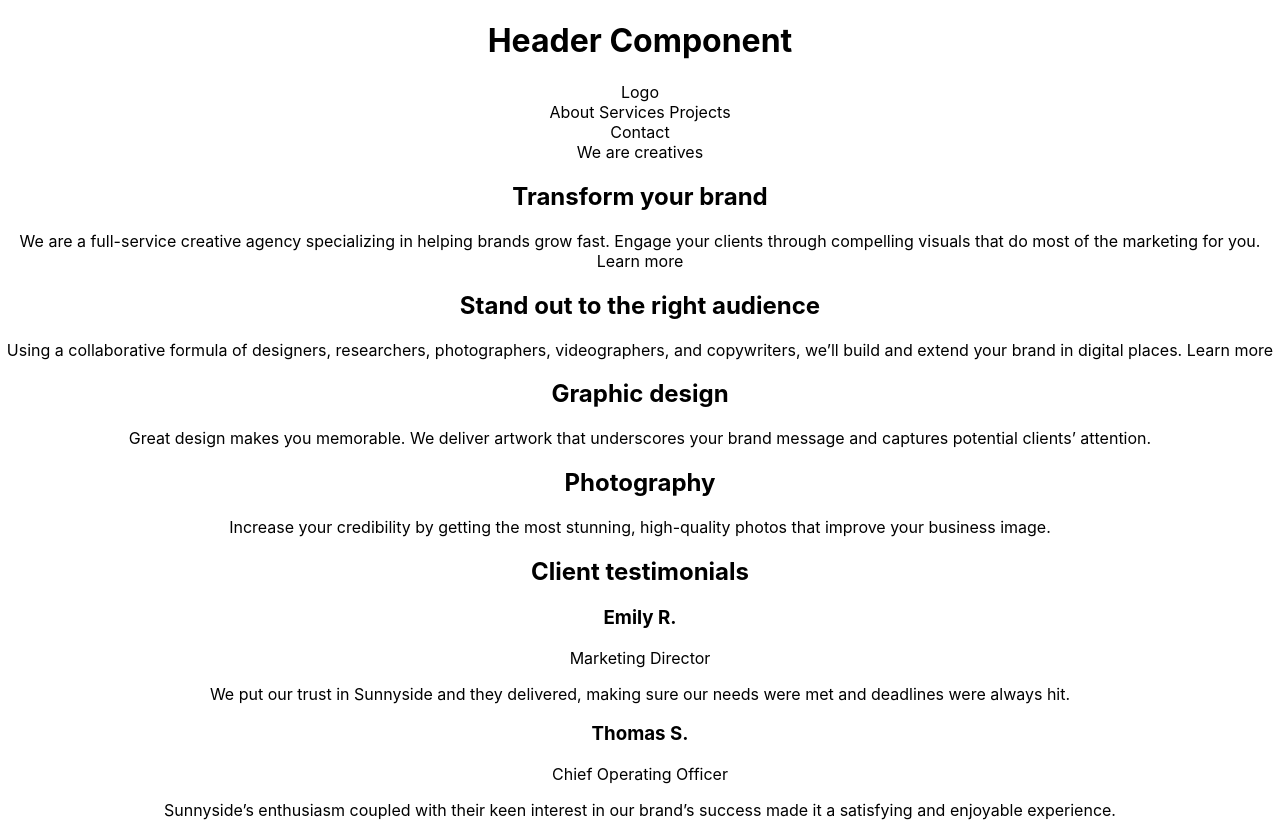
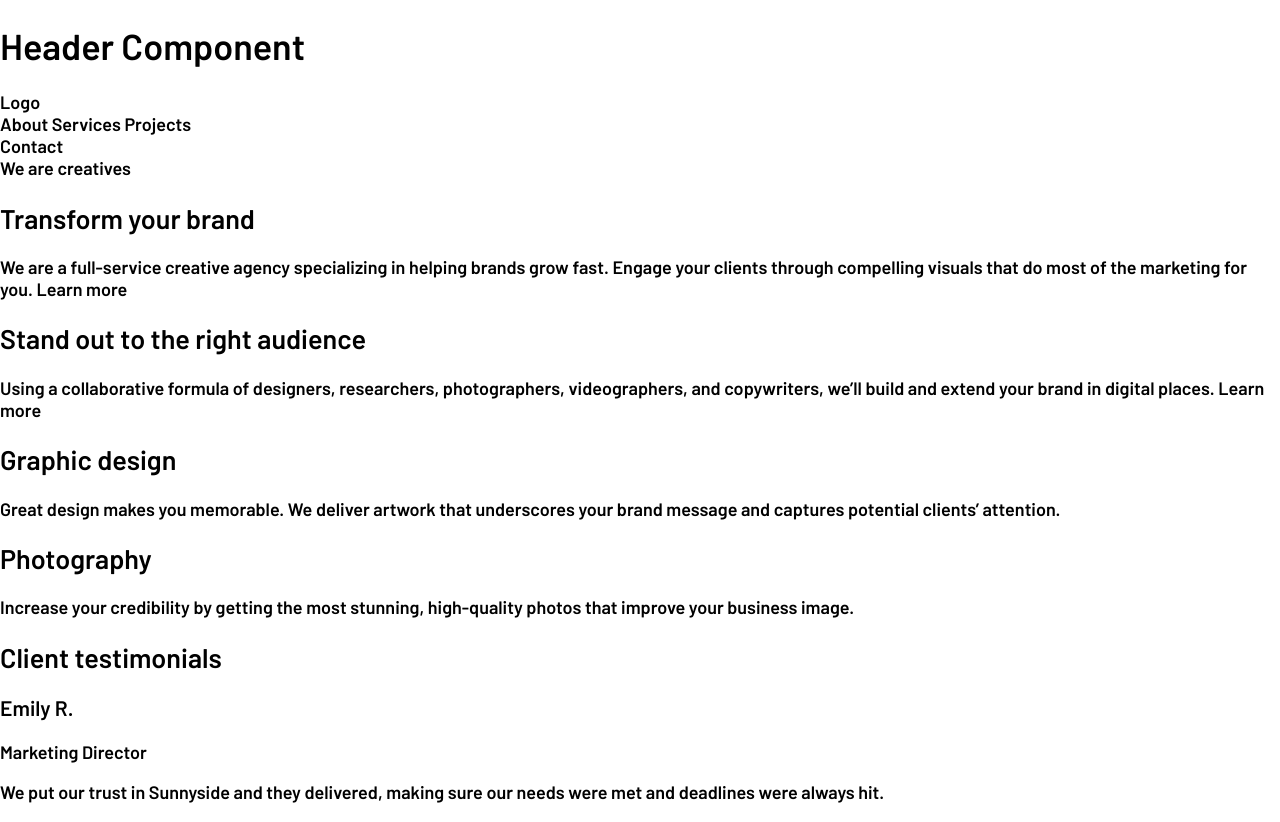
Before and after one commit to henokhm/frontend-mentors-sunnyside-agency-landing-page, a React (Create React App) app: page / in a window 1280 px wide. Shown: the top 822 px of the page. Built offline with nearby package versions, Linux system fonts and the light colour scheme.

Commit message:
Add Global Styles

```diff
--- a/src/App.css
+++ /dev/null
@@ -1,38 +0,0 @@
-.App {
-  text-align: center;
-}
-
-.App-logo {
-  height: 40vmin;
-  pointer-events: none;
-}
-
-@media (prefers-reduced-motion: no-preference) {
-  .App-logo {
-    animation: App-logo-spin infinite 20s linear;
-  }
-}
-
-.App-header {
-  background-color: #282c34;
-  min-height: 100vh;
-  display: flex;
-  flex-direction: column;
-  align-items: center;
-  justify-content: center;
-  font-size: calc(10px + 2vmin);
-  color: white;
-}
-
-.App-link {
-  color: #61dafb;
-}
-
-@keyframes App-logo-spin {
-  from {
-    transform: rotate(0deg);
-  }
-  to {
-    transform: rotate(360deg);
-  }
-}
--- a/src/App.js
+++ b/src/App.js
@@ -1,4 +1,3 @@
-import "./App.css";
 import Header from "./components/Header";
 import Main from "./components/Main";
 import Testimonials from "./components/Testimonials";
--- a/src/components/Testimonial.js
+++ b/src/components/Testimonial.js
@@ -1,7 +1,6 @@
 import React from "react";
 
 function Testimonial({ author, position, body }) {
-  console.log({ author, position, body });
   return (
     <div>
       <h3>{author}</h3>
--- /dev/null
+++ b/src/global-styles.js
@@ -0,0 +1,36 @@
+import { createGlobalStyle } from "styled-components";
+
+export const GlobalStyles = createGlobalStyle`
+  @import url("https://fonts.googleapis.com/css2?family=Barlow:wght@600&display=swap");
+  @import url("https://fonts.googleapis.com/css2?family=Fraunces:wght@700;900&display=swap");
+
+  *,
+  *::before,
+  *::after {
+    box-sizing: border-box;
+  }
+
+  :root {
+    /* Primary colors */
+    --soft-red: hsl(7, 99%, 70%);
+    --yellow: hsl(51, 100%, 49%);
+    --dark-desaturated-cyan: hsl(167, 40%, 24%);
+    --dark-blue: hsl(198, 62%, 26%);
+    --dark-moderate-cyan: hsl(168, 34%, 41%);
+
+    /* Neutral colors */
+    --very-dark-desaturated-blue: hsl(212, 27%, 19%);
+    --very-dark-grayish-blue: hsl(213, 9%, 39%);
+    --dark-grayish-blue: hsl(232, 10%, 55%);
+    --grayish-blue: hsl(210, 4%, 67%);
+    --white: hsl(0, 0%, 100%);
+  }
+
+  body {
+    margin: 0;
+    font-family: "Barlow", sans-serif;
+    font-size: 18px;
+    -webkit-font-smoothing: antialiased;
+    -moz-osx-font-smoothing: grayscale;
+  }
+`;
--- a/src/index.css
+++ /dev/null
@@ -1,13 +0,0 @@
-body {
-  margin: 0;
-  font-family: -apple-system, BlinkMacSystemFont, 'Segoe UI', 'Roboto', 'Oxygen',
-    'Ubuntu', 'Cantarell', 'Fira Sans', 'Droid Sans', 'Helvetica Neue',
-    sans-serif;
-  -webkit-font-smoothing: antialiased;
-  -moz-osx-font-smoothing: grayscale;
-}
-
-code {
-  font-family: source-code-pro, Menlo, Monaco, Consolas, 'Courier New',
-    monospace;
-}
--- a/src/index.js
+++ b/src/index.js
@@ -1,10 +1,12 @@
 import React from "react";
 import ReactDOM from "react-dom";
-import "./index.css";
+
 import App from "./App";
+import { GlobalStyles } from "./global-styles";
 
 ReactDOM.render(
   <React.StrictMode>
+    <GlobalStyles />
     <App />
   </React.StrictMode>,
   document.getElementById("root")
```
